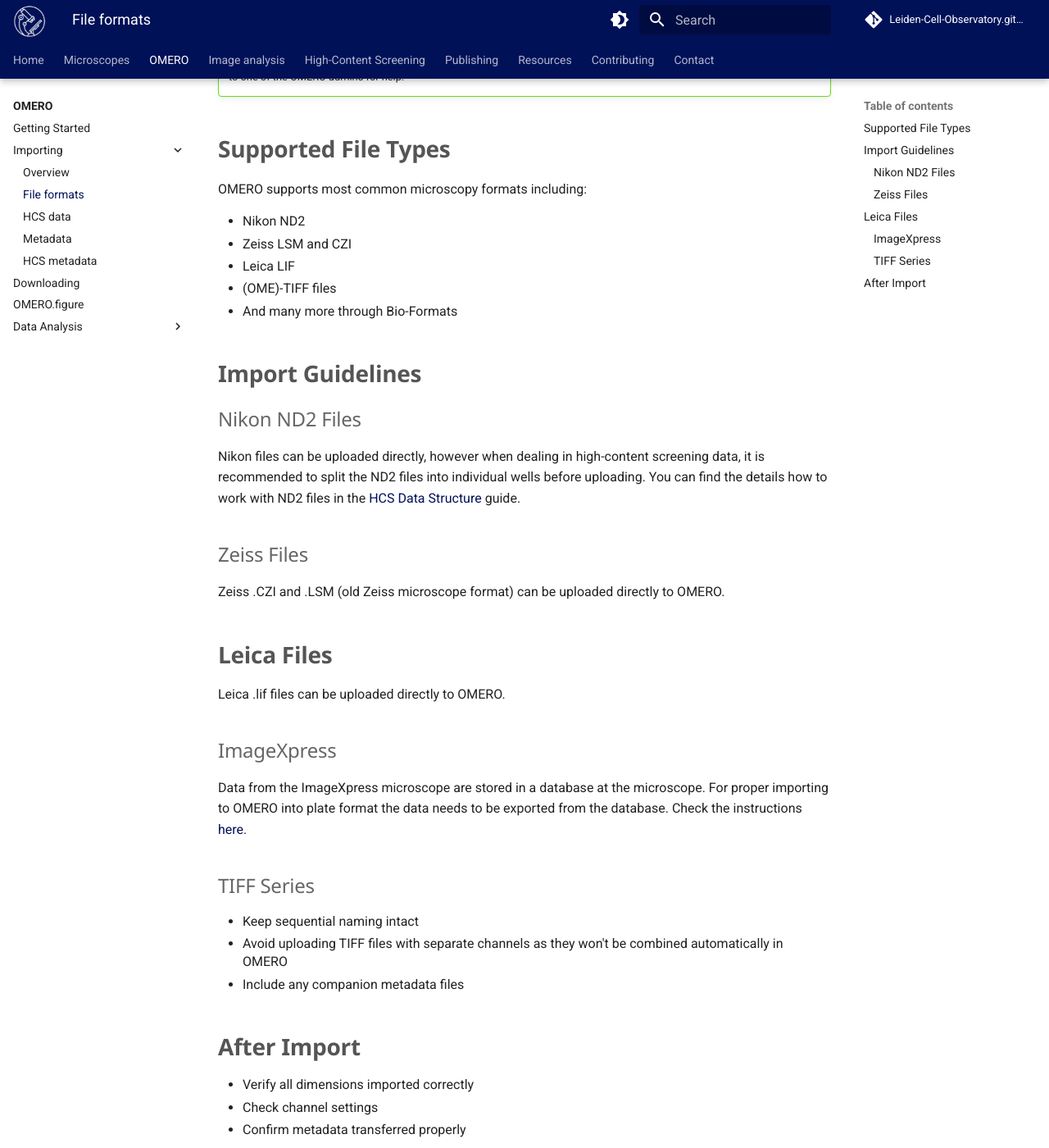
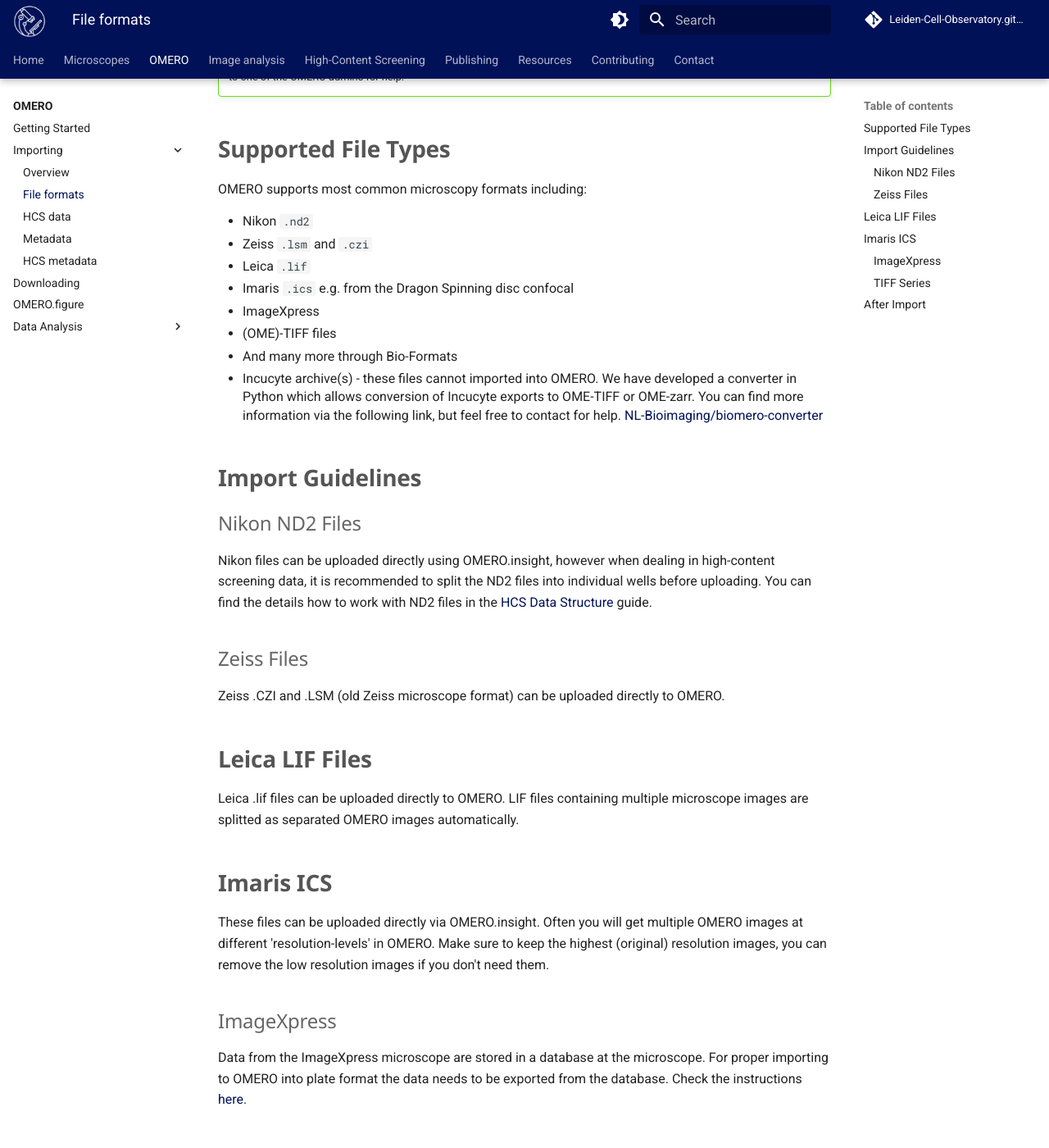
Before and after one commit to Leiden-Cell-Observatory/Leiden-Cell-Observatory.github.io, an MkDocs documentation site: the page built from docs/omero/importing/microscope-files.md, in a window 1280 px wide and 1400 px high, scrolled down 361 px. Shown: the whole window at 82% size. Built offline with MkDocs 1.6.1 and Material for MkDocs 9.7.7, drawn with Linux system fonts in a browser that asks for light colours; comment, search, counter and statistics services are not loaded.

Commit message:
Update documentation: fix links, improve clarity, and remove outdated content

```diff
--- a/docs/omero/importing/microscope-files.md
+++ b/docs/omero/importing/microscope-files.md
@@ -10,22 +10,28 @@
 
 OMERO supports most common microscopy formats including:
 
-   - Nikon ND2
-   - Zeiss LSM and CZI
-   - Leica LIF
+   - Nikon `.nd2`
+   - Zeiss `.lsm` and `.czi`
+   - Leica `.lif`
+   - Imaris  `.ics` e.g. from the Dragon Spinning disc confocal
+   - ImageXpress
    - (OME)-TIFF files
    - And many more through Bio-Formats
+   - Incucyte archive(s) - these files cannot imported into OMERO. We have developed a converter in Python which allows conversion of Incucyte exports to OME-TIFF or OME-zarr. You can find more information via the following link, but feel free to contact for help. [NL-Bioimaging/biomero-converter](https://github.com/NL-BioImaging/biomero-converter )
 
 ## Import Guidelines
 
 ### Nikon ND2 Files
-Nikon files can be uploaded directly, however when dealing in high-content screening data, it is recommended to split the ND2 files into individual wells before uploading. You can find the details how to work with ND2 files in the [HCS Data Structure](hcs-data.md#pre-processing-of-nikon-data) guide.
+Nikon files can be uploaded directly using OMERO.insight, however when dealing in high-content screening data, it is recommended to split the ND2 files into individual wells before uploading. You can find the details how to work with ND2 files in the [HCS Data Structure](hcs-data.md#pre-processing-of-nikon-data) guide.
 
 ### Zeiss Files
 Zeiss .CZI and .LSM (old Zeiss microscope format) can be uploaded directly to OMERO.
 
-## Leica Files
-Leica .lif files can be uploaded directly to OMERO.
+## Leica LIF Files
+Leica .lif files can be uploaded directly to OMERO. LIF files containing multiple microscope images are splitted as separated OMERO images automatically.
+
+## Imaris ICS
+These files can be uploaded directly via OMERO.insight. Often you will get multiple OMERO images at different 'resolution-levels' in OMERO. Make sure to keep the highest (original) resolution images, you can remove the low resolution images if you don't need them.
 
 ### ImageXpress
 Data from the ImageXpress microscope are stored in a database at the microscope. For proper importing to OMERO into plate format the data needs to be exported from the database. Check the instructions [here](hcs-data.md#pre-processing-of-imagexpress-data).
```
Also changed, not shown: docs/hcs/protocol.md (+1 -2 lines), docs/index.md (+5 -0 lines), docs/omero/downloading.md (+1 -1 lines), docs/omero/figure-creation.md (+1 -1 lines), docs/omero/importing.md (+2 -1 lines), docs/started.md (deleted, +0 -15 lines).
